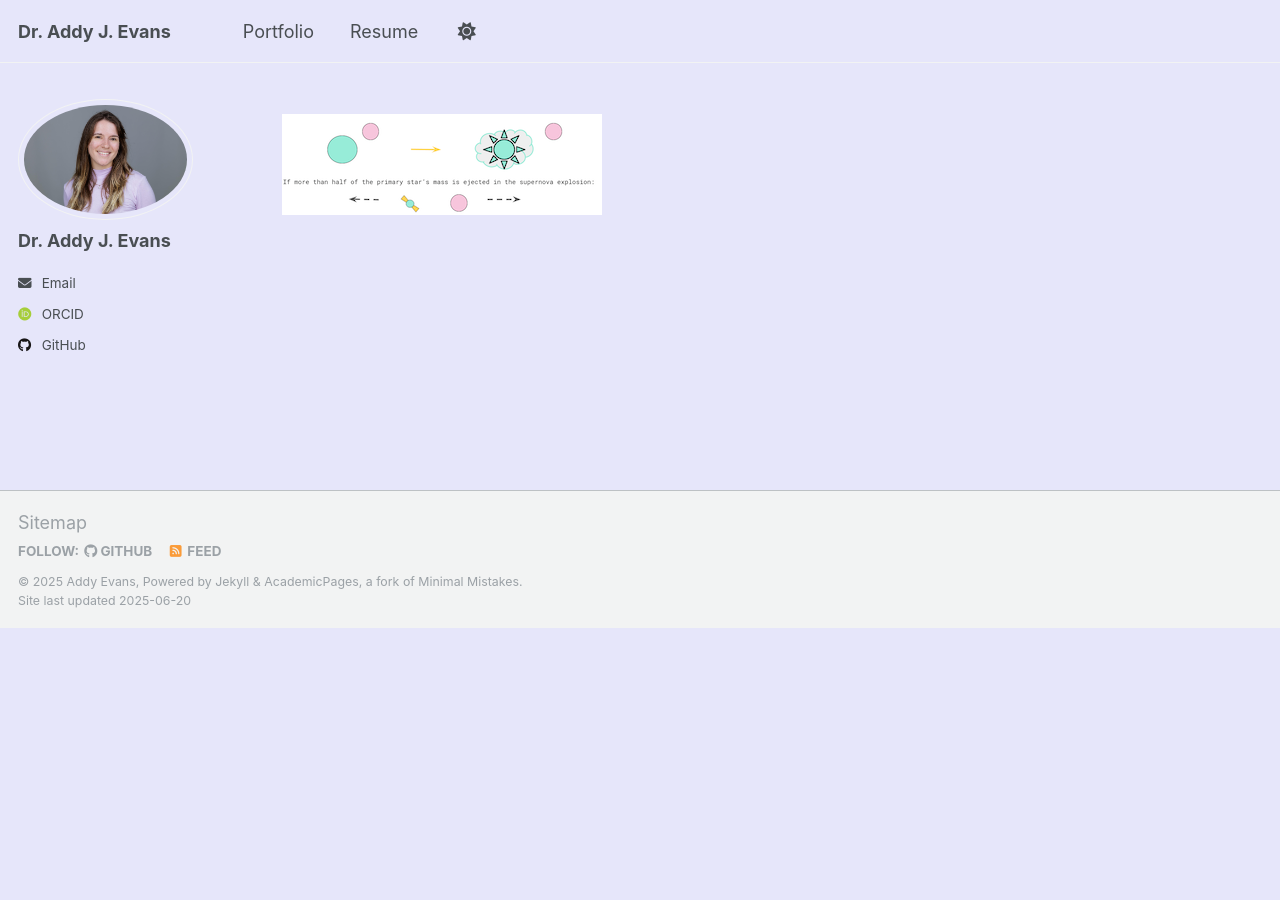
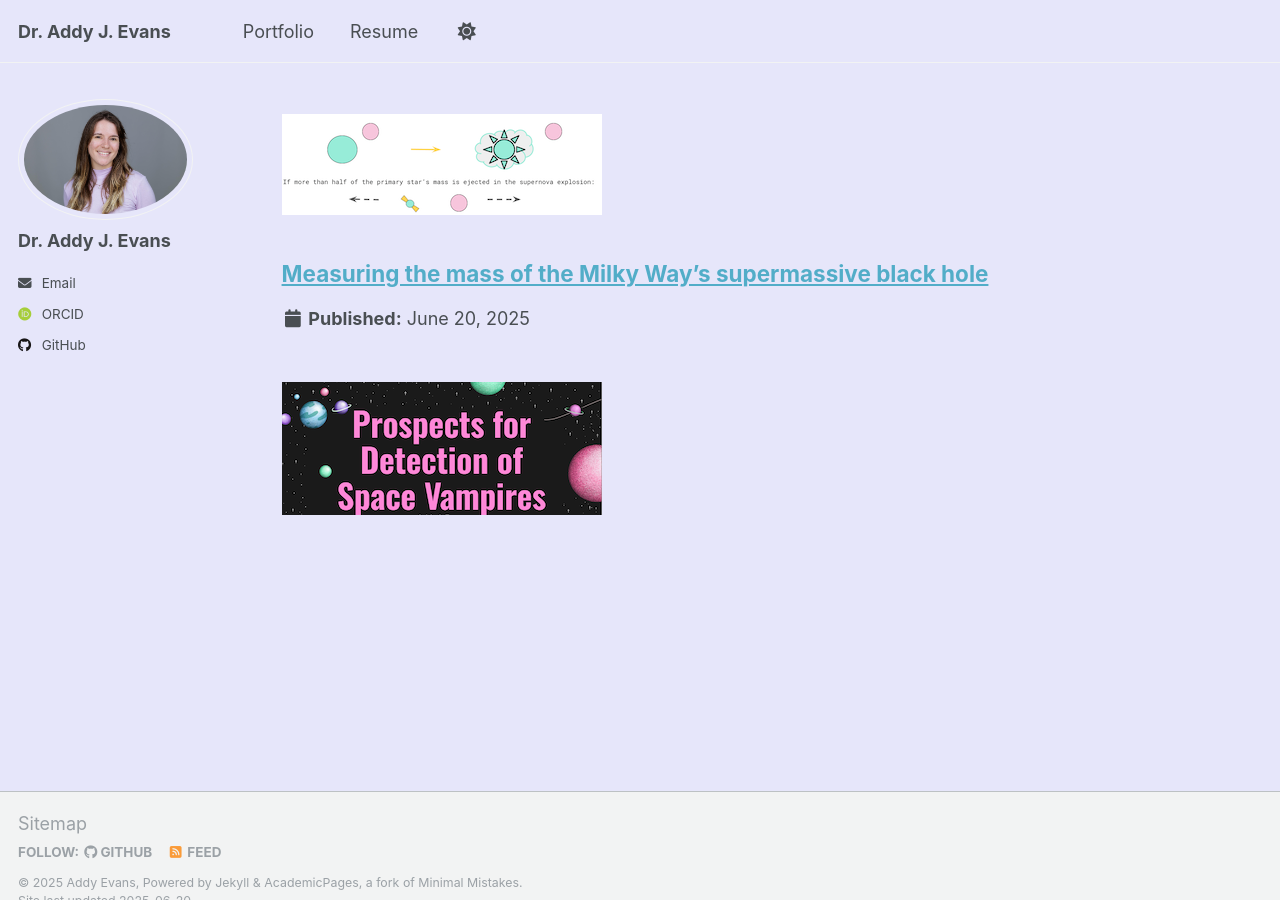
Before and after one commit to addyje/addyje.github.io, a Jekyll site: the page built from _pages/portfolio.html, in a window 1280 px wide and 900 px high, scrolled down 481 px. Built offline with Jekyll 4.4.1, drawn with Linux system fonts in a browser that asks for light colours; some web fonts are replaced; before the commit the page ends 1109 px from its top, so only the background shows below that.

Commit message:
file updates

```diff
--- /dev/null
+++ b/_portfolio/portfolio-3.md
@@ -0,0 +1,9 @@
+---
+title: "Measuring the mass of the Milky Way's supermassive black hole"
+excerpt: "<br/><img src='/images/sv_title.png'>"
+collection: portfolio
+---
+
+A collection of jupyter notebooks designed by me to teach incoming college freshmen about scientific programming and data analysis.
+
+<p><a href="https://github.com/addyje/introScienceProject" class="button primary large" style="background-color:#A99653" target='_blank'><font color="#000">Click here for the github repository.</font></a></p>
```
Also changed, not shown: _portfolio/portfolio-1.md (+1 -1 lines), 2 other files.
